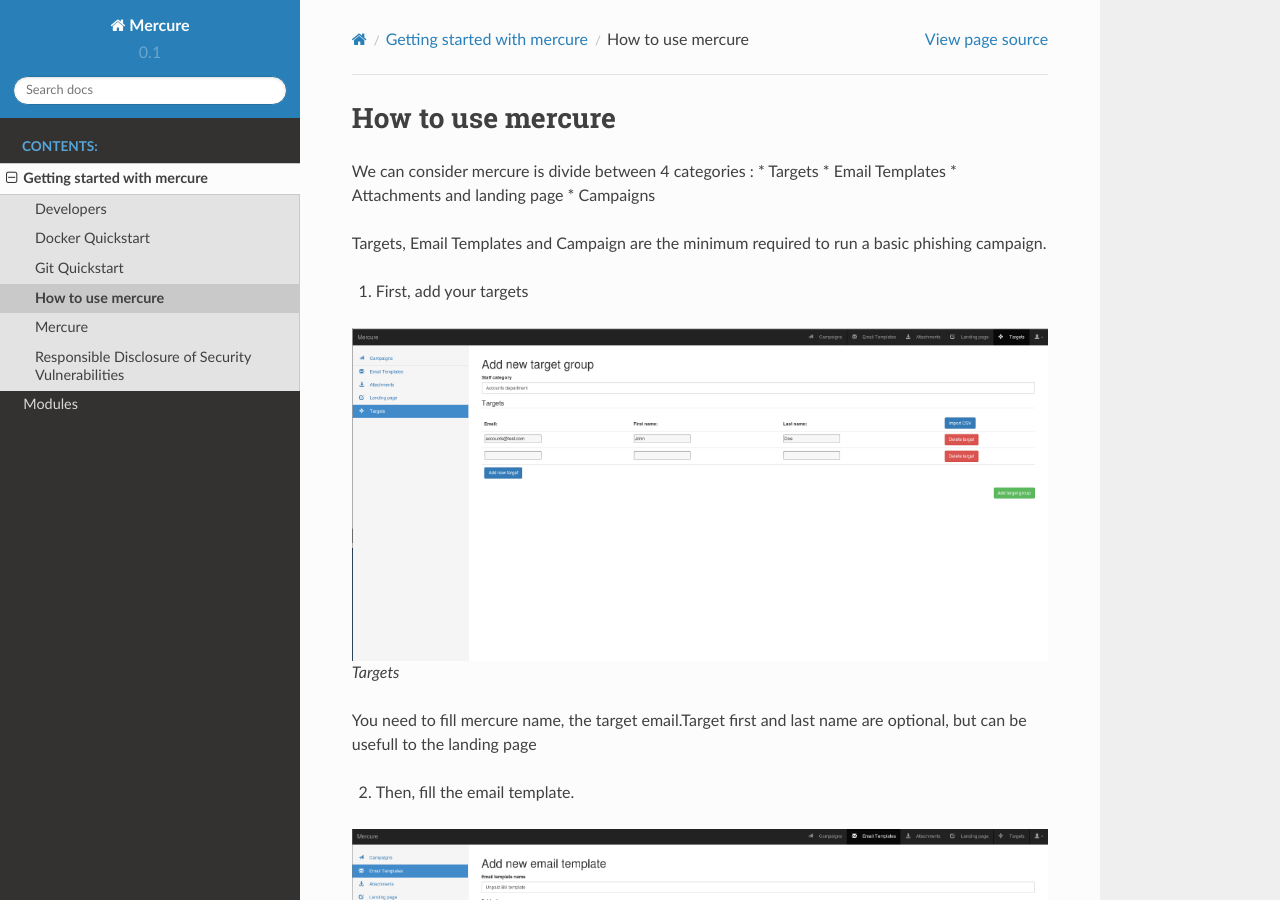
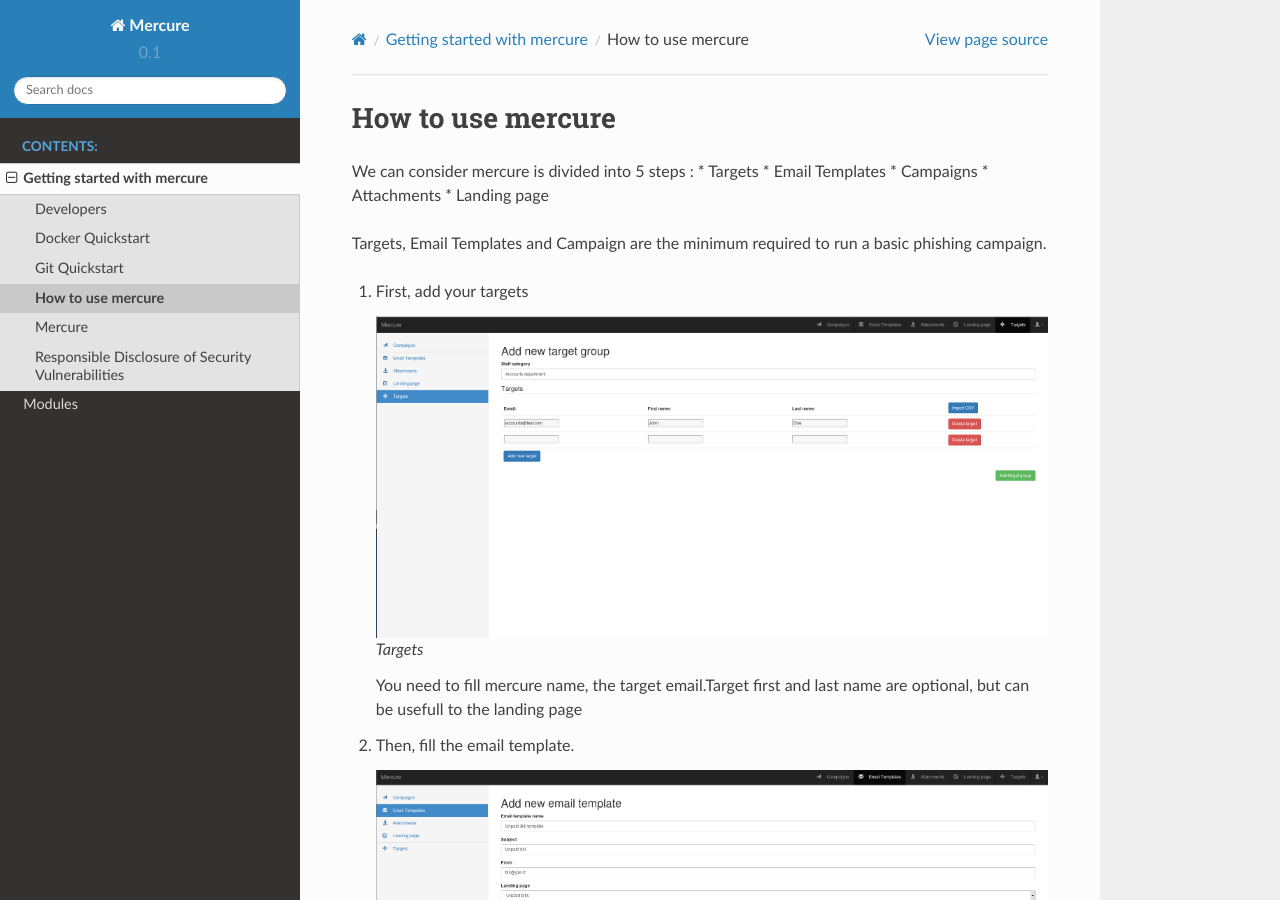
Before and after one commit to atexio/mercure, a Sphinx documentation site: the page built from docs/readme/How_to_use_mercure.rst, in a window 1280 px wide and 900 px high. Built offline with Sphinx 7.4.7 and the Read the Docs theme 2.0.0, drawn with Linux system fonts in a browser that asks for light colours.

Commit message:
Update README.md Update docs

```diff
--- a/docs/readme/Developers.rst
+++ b/docs/readme/Developers.rst
@@ -11,10 +11,6 @@
 3. Make comments and clean commits to the repository
 
 4. Run unnittests
-
-   ::
-
-       docker run --net=host selenium/standalone-chrome:3.0.1-carbon
-       python manage.py test
+   ``docker run --name redis -d -p 6379:6379 redis  python manage.py test --exclude-tag selenium``
 
 5. Perform a pull request
--- a/docs/readme/How_to_use_mercure.rst
+++ b/docs/readme/How_to_use_mercure.rst
@@ -1,71 +1,71 @@
 How to use mercure
 ==================
 
-We can consider mercure is divide between 4 categories : \* Targets \*
-Email Templates \* Attachments and landing page \* Campaigns
+We can consider mercure is divided into 5 steps : \* Targets \* Email
+Templates \* Campaigns \* Attachments \* Landing page
 
 Targets, Email Templates and Campaign are the minimum required to run a
 basic phishing campaign.
 
 1. First, add your targets
 
-.. figure:: ../img/mercure_targets.png
-   :alt: Targets
+   .. figure:: ../img/mercure_targets.png
+      :alt: Targets
 
-   Targets
+      Targets
 
-You need to fill mercure name, the target email.Target first and last
-name are optional, but can be usefull to the landing page
+   You need to fill mercure name, the target email.Target first and last
+   name are optional, but can be usefull to the landing page
 
 2. Then, fill the email template.
 
-.. figure:: ../img/mercure_emailtemplate.png
-   :alt: Landing page
+   .. figure:: ../img/mercure_emailtemplate.png
+      :alt: Landing page
 
-   Landing page
+      Landing page
 
-You need to fill the mercure name, the subject, the send and the email
-content. To improve the email quality, you have to fill the email
-content HTML and the text content. To get information about opened
-email, check "Add open email tracker" You can be helped with "Variables"
-category.
+   You need to fill the mercure name, the subject, the send and the
+   email content. To improve the email quality, you have to fill the
+   email content HTML and the text content. To get information about
+   opened email, check “Add open email tracker” You can be helped with
+   “Variables” category.
 
-Attachments and landing page are optionnal, we will see it after.
+   Attachments and landing page are optionnal, we will see it after.
 
 3. Finally, launch the campaign
 
-.. figure:: ../img/mercure_campaign.png
-   :alt: Campaign
+   .. figure:: ../img/mercure_campaign.png
+      :alt: Campaign
 
-   Campaign
+      Campaign
 
-You need to fill the mercure name, select the email template and the
-target group. You can select the SMTP credentials, SSL using or URL
-minimazing
+   You need to fill the mercure name, select the email template and the
+   target group. You can select the SMTP credentials, SSL using or URL
+   minimazing
 
 4. Optional, add landing page
 
-.. figure:: ../img/mercure_landingpage.png
-   :alt: Landing page
+   .. figure:: ../img/mercure_landingpage.png
+      :alt: Landing page
 
-   Landing page
+      Landing page
 
-You need to fill the mercure name, the domain to use You can use "Import
-from URL" to copy an existing website.
+   You need to fill the mercure name, the domain to use You can use
+   “Import from URL” to copy an existing website.
 
-You have to fill the page content with text and HTML content by clicking
-to "Source"
+   You have to fill the page content with text and HTML content by
+   clicking to “Source”
 
 5. Optional, add Attachment
 
-.. figure:: ../img/mercure_attachment.png
-   :alt: Attachments
+   .. figure:: ../img/mercure_attachment.png
+      :alt: Attachments
 
-   Attachments
+      Attachments
 
-You need to fill the mercure name, the file name which appears in the
-email and the file You also have to check if the the file is buildable
-or not, if you need to compute a file for example.
+   You need to fill the mercure name, the file name which appears in the
+   email and the file You also have to check if the the file is
+   buildable or not, if you need to compute a file for example.
 
-To execute the build , you need to create a zip archive which contain a
-build script (named 'generator.sh' and a buildable file
+   To execute the build , you need to create a zip archive which contain
+   a build script (named ‘generator.sh’ and a buildable file
--- a/docs/readme/Mercure.rst
+++ b/docs/readme/Mercure.rst
@@ -17,6 +17,8 @@
 -  Let you keep track in the Campaign dashboard
 -  Track email reads, landing page visits and attachment execution.
 -  Harvest credentials
+-  Schedule campaigns
+-  Minimize link in email templates
 
 What Mercure will do:
 ---------------------
--- a/docs/readme/Responsible_Disclosure_of_Security_Vulnerabilities.rst
+++ b/docs/readme/Responsible_Disclosure_of_Security_Vulnerabilities.rst
@@ -1,11 +1,11 @@
 Responsible Disclosure of Security Vulnerabilities
 ==================================================
 
-We want to keep Mercure safe for everyone. If you've discovered a
+We want to keep Mercure safe for everyone. If you’ve discovered a
 security vulnerability in Mercure, we appreciate your help in disclosing
 it to us in a responsible manner.
 
-Send an email to 'security@synhack.fr'. If you want, you can use with
+Send an email to ‘security@synhack.fr’. If you want, you can use with
 `PGP
 Key <https://pgp.mit.edu/pks/lookup?op=vindex&search=security@synhack.fr>`__
 
--- a/make_doc.py
+++ b/make_doc.py
@@ -1,3 +1,4 @@
+#!/usr/bin/env python
 import os
 import pypandoc
 import shutil
```
Also changed, not shown: other parts of docs/readme/Responsible_Disclosure_of_Security_Vulnerabilities.rst (+0 -2 lines), README.md (+18 -6 lines), docs/readme/Docker_Quickstart.rst (+93 -51 lines), docs/readme/Git_Quickstart.rst (+10 -1 lines), 1 other file.
